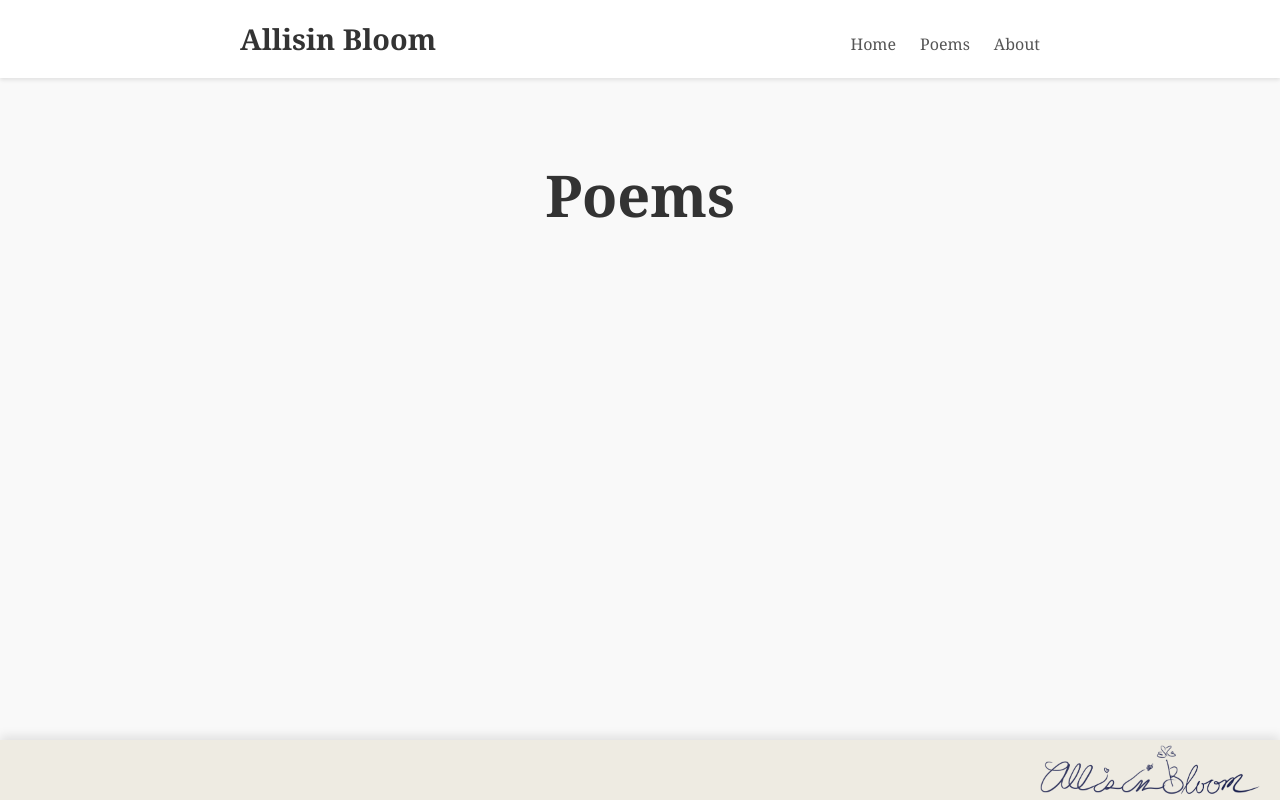
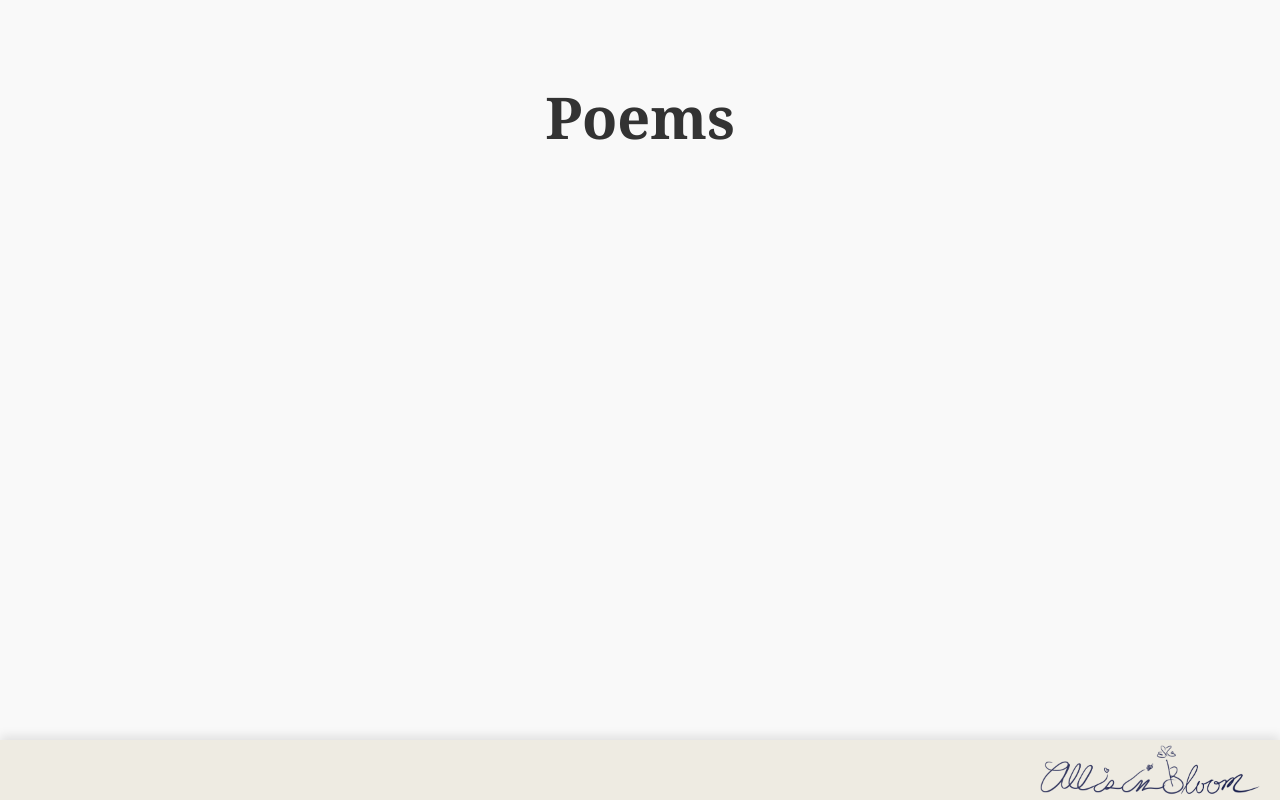
Before and after one commit to clozach/allisinbloom.art, a SvelteKit app: page /poems in a window 1280 px wide. Built offline with nearby package versions, Linux system fonts and the light colour scheme.

Commit message:
feat: hide header and make signature link to Bluesky profile

```diff
--- a/src/routes/+layout.svelte
+++ b/src/routes/+layout.svelte
@@ -12,7 +12,7 @@
 
 <div class="app">
   {#if !isHomePage}
-  <header>
+  <header style="display:none;">
     <div class="header-content">
       <h1><a href="/">Allisin Bloom</a></h1>
       <nav>
@@ -33,7 +33,9 @@
   <!-- Bottom bar with artist signature aligned to the right -->
   <div class="bottom-bar">
     <div class="artist-signature">
-      <img src="/artist-sig.png" alt="Artist Signature" />
+      <a href="https://bsky.app/profile/allisinbloom.bsky.social" target="_blank" rel="noopener noreferrer">
+        <img src="/artist-sig.png" alt="Artist Signature" />
+      </a>
     </div>
   </div>
 </div>
```
